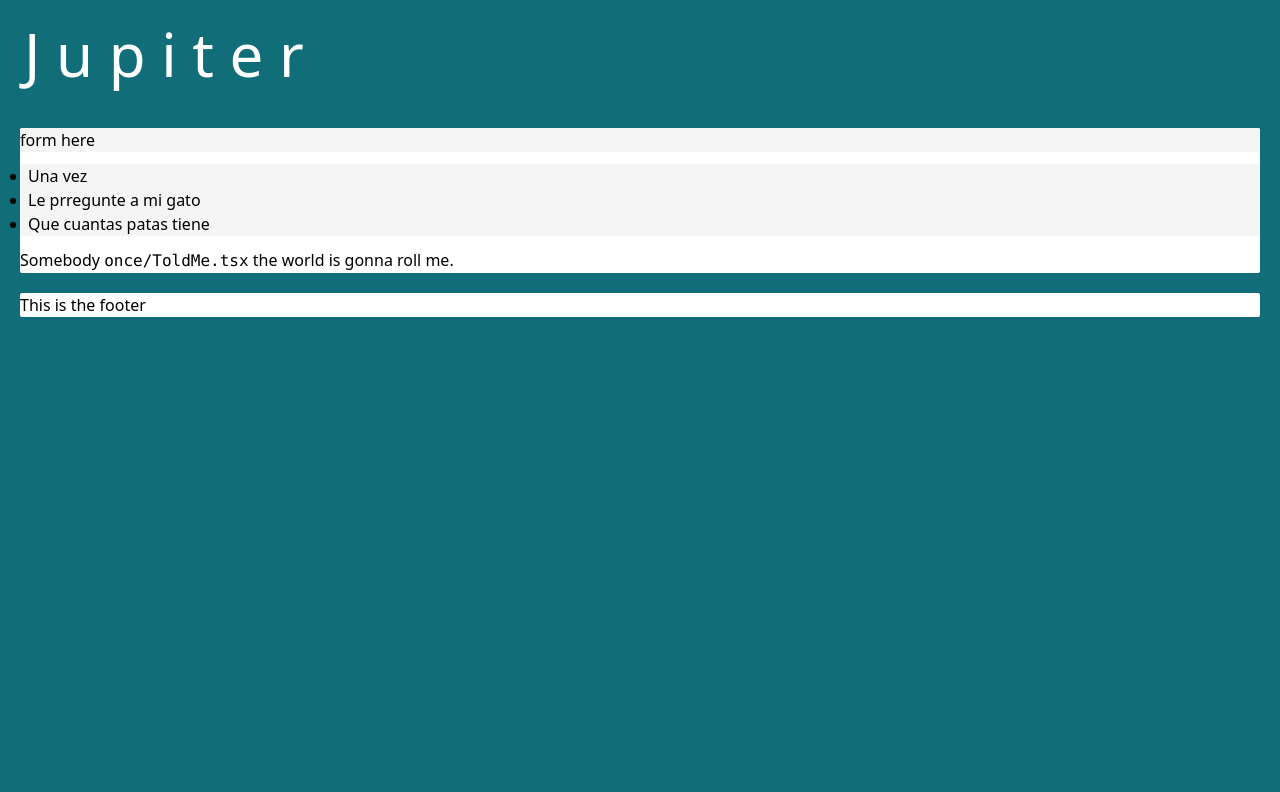
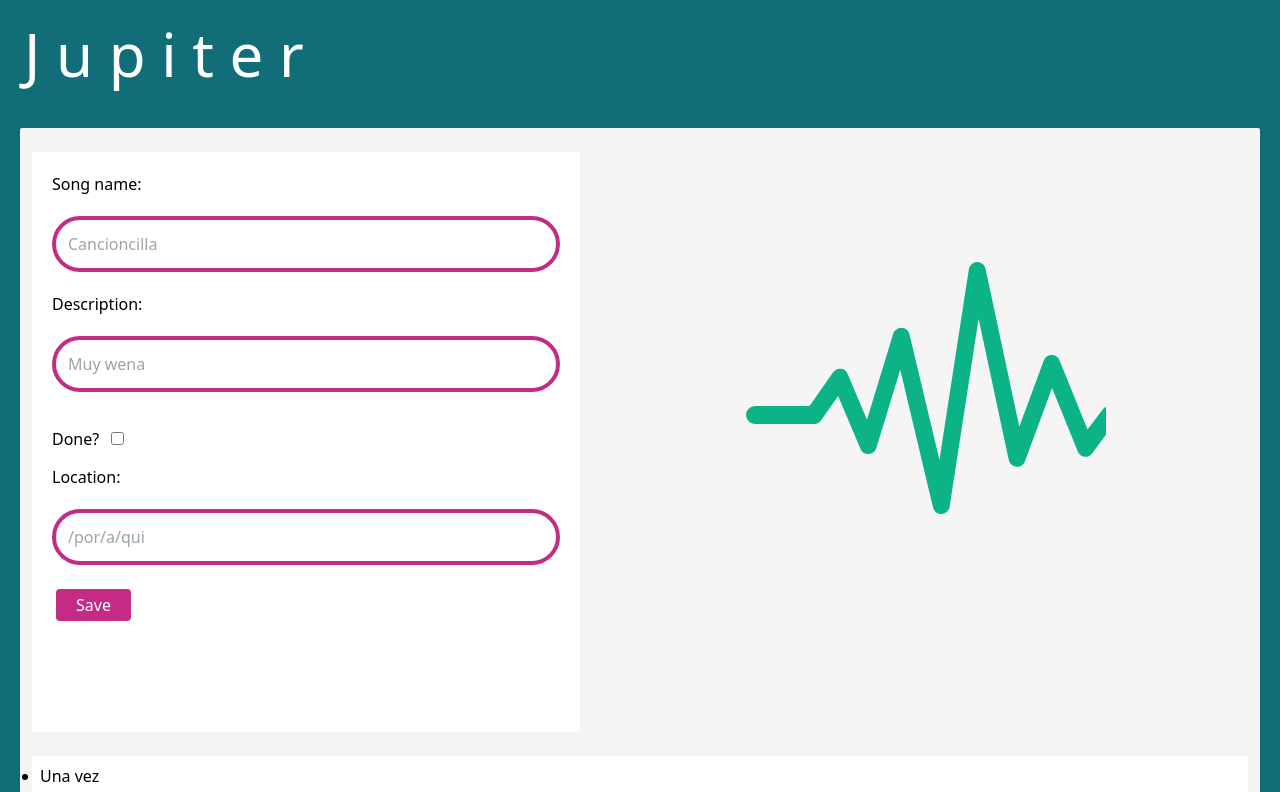
Before and after one commit to Igsu-Bravo/jupiter-envelope, a React (Create React App) app: page / in a window 1280 px wide. Shown: the top 792 px of the page. Built offline with nearby package versions, Linux system fonts and the light colour scheme.

Commit message:
Improve layout + add form

```diff
--- a/package.json
+++ b/package.json
@@ -21,6 +21,7 @@
     "cross-env": "^7.0.2",
     "eslint-config-prettier": "^8.3.0",
     "express": "^4.17.1",
+    "formik": "^2.2.6",
     "mongoose": "^5.9.4",
     "nodemon": "^2.0.2",
     "postcss": "^8",
--- a/src/App.tsx
+++ b/src/App.tsx
@@ -1,15 +1,24 @@
 import React from 'react';
 import Header from './components/Header';
+import SongForm from './components/SongForm';
+import Wave from './assets/Wave';
 
 const App = (): React.ReactElement => {
   return (
     <div className="bg-main min-h-screen">
       <Header title="J u p i t e r"></Header>
-      <main className="bg-white rounded-sm m-5">
-        <div className="container mx-auto bg-grayLight rounded-sm m-3">
-          <p>form here</p>
+      <main className="bg-grayLight rounded-sm m-5 py-3 ">
+        <div className="flex flex-wrap">
+          <div className="flex-auto bg-white rounded-sm m-3 p-5">
+            <SongForm />
+          </div>
+          <div className="flex-auto rounded-sm m-3 p-5">
+            <div className="justify-self-center">
+              <Wave />
+            </div>
+          </div>
         </div>
-        <div className="container mx-auto  bg-grayLight rounded-sm m-3">
+        <div className="flex flex-wrap bg-white rounded-sm m-3">
           <ul className="list-disc m-2">
             <li>Una vez</li>
             <li>Le prregunte a mi gato</li>
--- /dev/null
+++ b/src/assets/Wave.tsx
@@ -0,0 +1,33 @@
+import React from 'react';
+
+const Wave = (): React.ReactElement => {
+  return (
+    <svg
+      xmlns="http://www.w3.org/2000/svg"
+      width="100%"
+      height="540"
+      viewBox="0 0 20 30"
+      id="wave"
+      fill="#0cb386"
+      d=""
+    >
+      <g>
+        <animateTransform
+          attributeName="transform"
+          type="scale"
+          dur="1s"
+          values="1; 1.02; 1"
+          restart="whenNotActive"
+          repeatCount="1"
+          additive="sum"
+          fill="freeze"
+          begin="1s;op.end+3s"
+          // TODO: Figure out how to restart the animation
+        ></animateTransform>
+        <path d="M19.803 13.207l-.829 1.093-1.554-3.826a.47.47 0 00-.437-.306.47.47 0 00-.444.321l-1.356 3.664-1.872-8.759A.468.468 0 0012.849 5a.474.474 0 00-.473.424l-1.629 10.581-1.658-6.968a.47.47 0 00-.916-.033L6.72 13.757l-1.07-2.53a.463.463 0 00-.821-.09l-1.257 1.805-.087.058H.5a.5.5 0 000 1h3.284a.465.465 0 00.386-.206l.948-1.353 1.24 2.929a.464.464 0 00.433.299c.211 0 .39-.138.455-.35l1.324-4.332 1.814 7.629c.068.283.282.384.46.384a.474.474 0 00.473-.425L12.922 8.15l1.673 7.83a.478.478 0 00.467.395c.202 0 .366-.12.441-.321l1.5-4.049 1.426 3.51a.46.46 0 00.82.1l1.146-1.583.087-.046h3.026a.493.493 0 000-.986h-3.322a.466.466 0 00-.383.207z" />
+      </g>
+    </svg>
+  );
+};
+
+export default Wave;
--- /dev/null
+++ b/src/components/SongForm.tsx
@@ -0,0 +1,79 @@
+import React from 'react';
+import { Formik, Form, Field, FormikHelpers } from 'formik';
+
+interface IValues {
+  songName: string;
+  description: string;
+  isDone: boolean;
+  location: string;
+}
+
+const SongForm = (): React.ReactElement => {
+  const formInitialValues: IValues = {
+    songName: '',
+    description: '',
+    isDone: false,
+    location: '',
+  };
+
+  const handleSubmit = (
+    values: IValues,
+    { setSubmitting }: FormikHelpers<IValues>
+  ) => {
+    setTimeout(() => {
+      console.log('SUBMIT', values);
+      setSubmitting(false);
+    }, 500);
+  };
+
+  return (
+    <Formik initialValues={formInitialValues} onSubmit={handleSubmit}>
+      <Form className="grid justify-items-left">
+        <label htmlFor="songName">Song name:</label>
+        <Field
+          className="border-accentMain border-4 rounded-full p-3 my-5"
+          id="songName"
+          name="songName"
+          placeholder="Cancioncilla"
+        />
+
+        <label htmlFor="description">Description:</label>
+        <Field
+          className="border-accentMain border-4 rounded-full p-3 my-5"
+          id="description"
+          name="description"
+          placeholder="Muy wena"
+        />
+
+        <label htmlFor="isDone">
+          Done?
+          <Field
+            className="my-5 mx-3 justify-self-start"
+            type="checkbox"
+            id="isDone"
+            name="isDone"
+          />
+        </label>
+
+        <label htmlFor="location">Location:</label>
+        <Field
+          className="border-accentMain border-4 rounded-full p-3 my-5"
+          id="location"
+          name="location"
+          placeholder="/por/a/qui"
+        />
+
+        <div className="flex-shrink-0 m-1">
+          <button
+            className="bg-accentMain rounded px-5 py-1 text-white"
+            type="submit"
+          >
+            Save
+          </button>
+        </div>
+      </Form>
+    </Formik>
+  );
+};
+
+export default SongForm;
```
Also changed, not shown: 1 other file (tests, documents, lock files or other folders).
